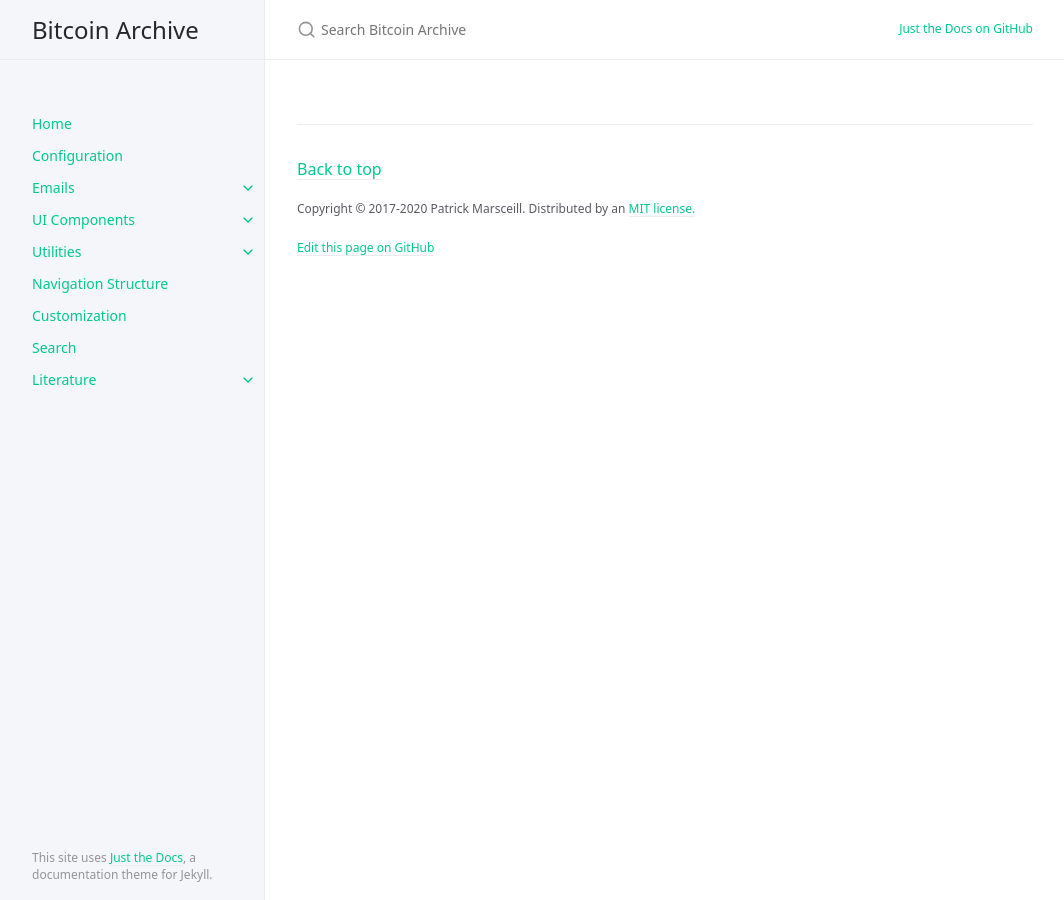
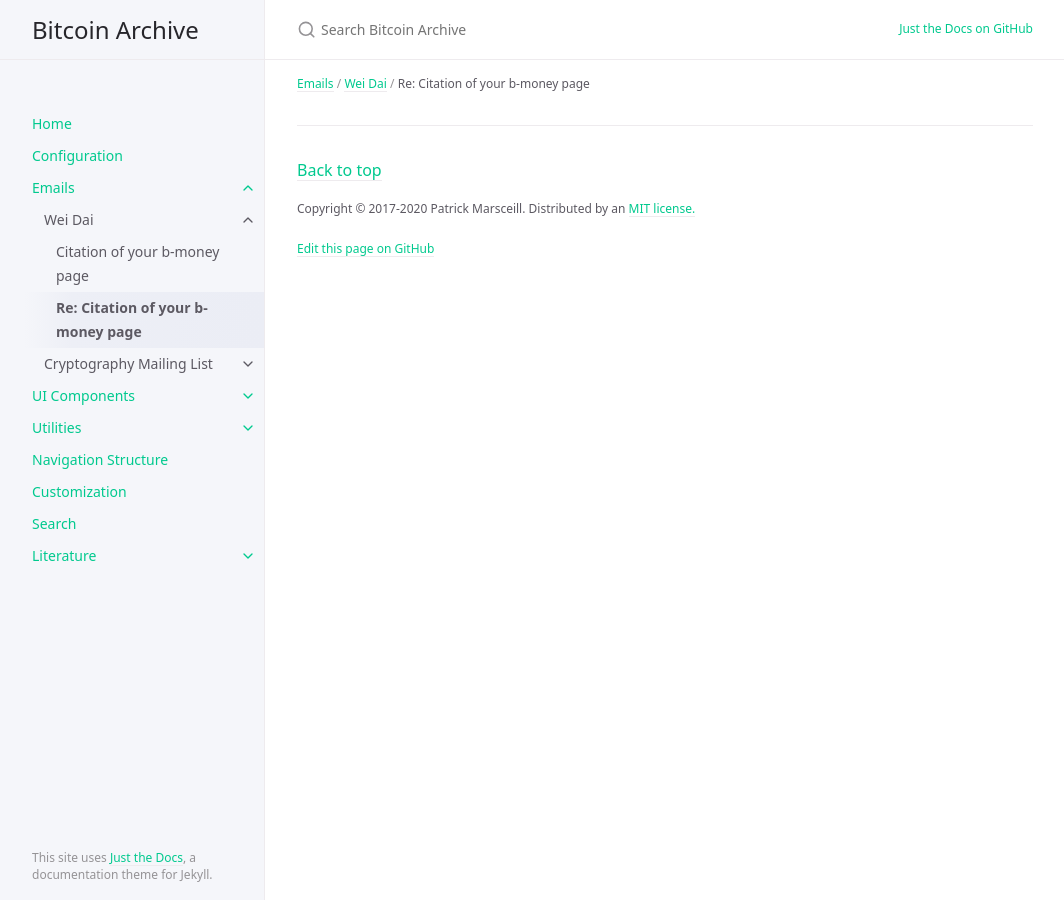
Before and after one commit to wakgill/bitcoin-archive, a Jekyll site: the page built from docs/emails/wei-dai/2.md, in a window 1280 px wide. Shown: the whole page, without its empty margins (107-1171 px from the left). Built offline with Jekyll 4.4.1, drawn with Linux system fonts in a browser that asks for light colours; our own code applies the rules of GitHub Pages for plain Markdown files.

Commit message:
Update 2.md

```diff
--- a/docs/emails/wei-dai/2.md
+++ b/docs/emails/wei-dai/2.md
@@ -1,6 +1,6 @@
 ---
 layout: default
-title: Re: Citation of your b-money page
+title: "Re: Citation of your b-money page"
 grand_parent: Emails
 parent: Wei Dai
 nav_order: 2
```
